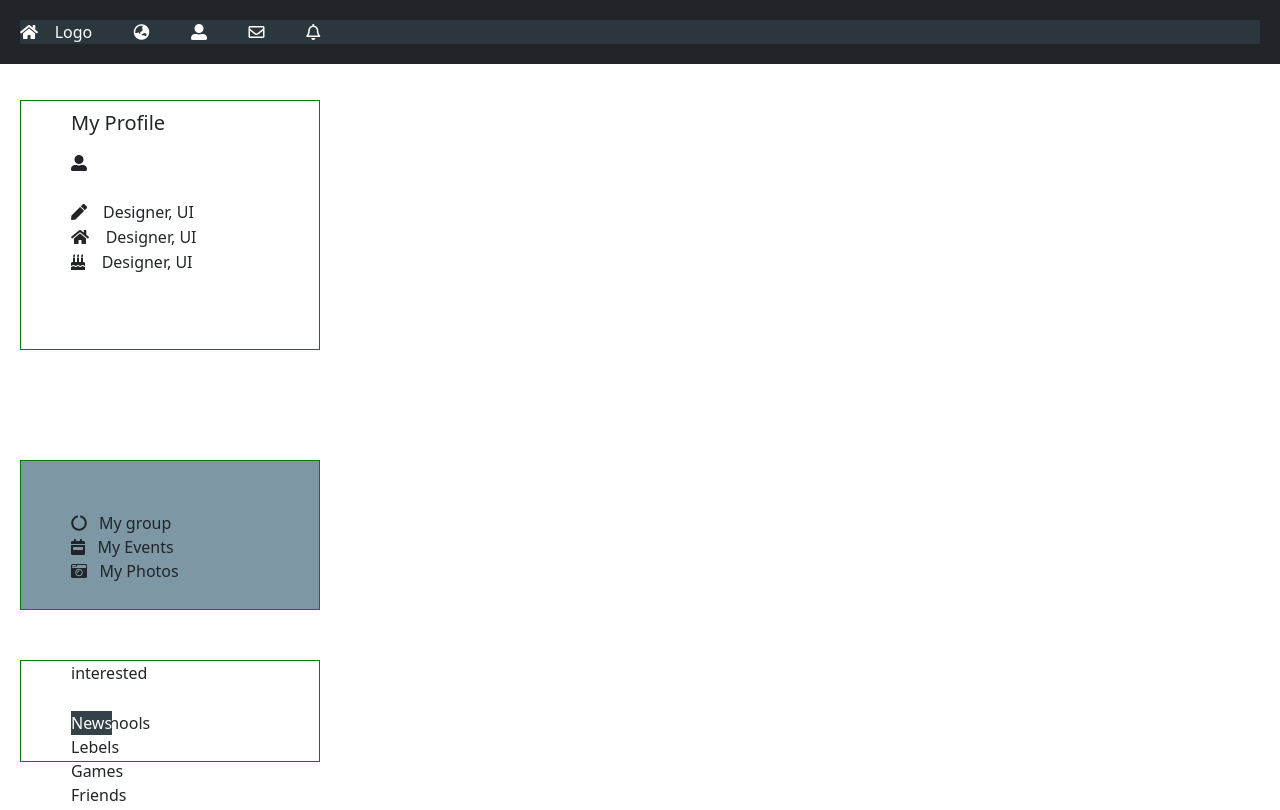
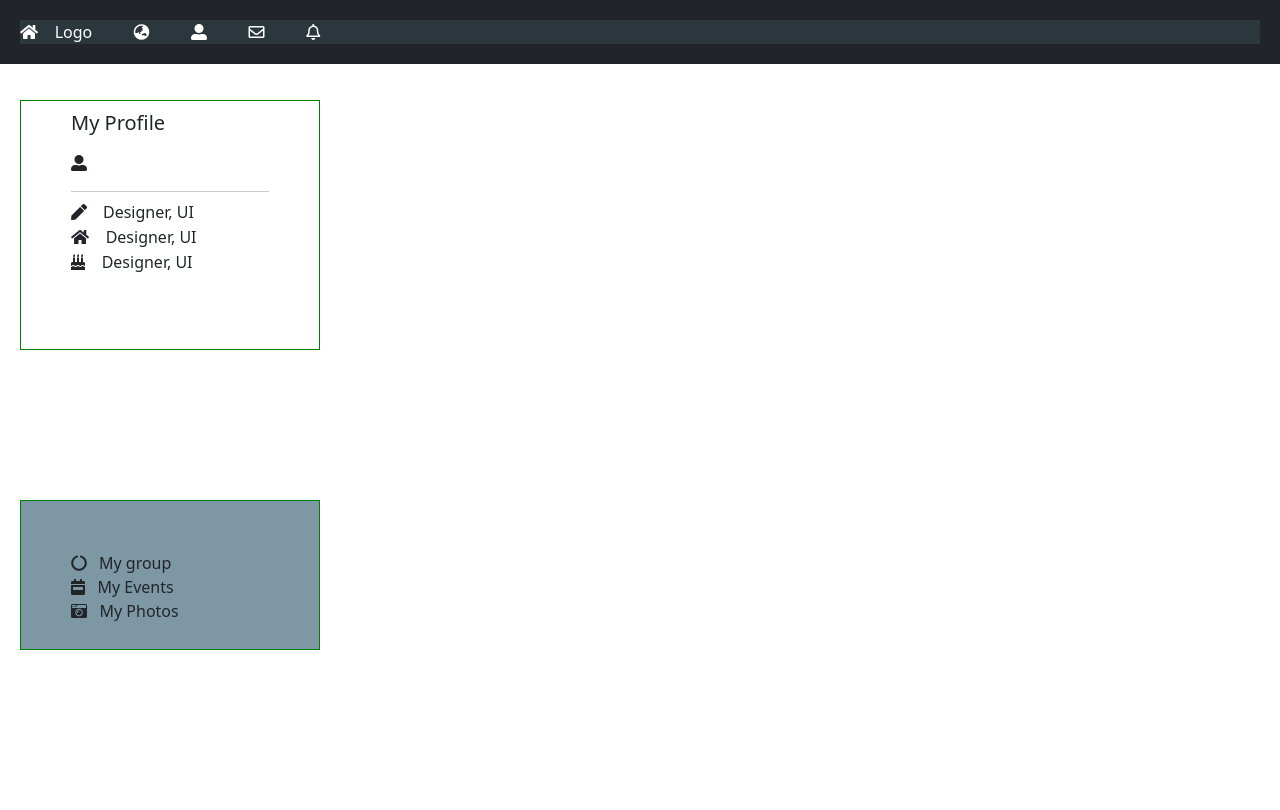
Before and after one commit to Pobarul-islam/work--1, a plain HTML site: page index.html in a window 1280 px wide. Shown: the top 810 px of the page. Drawn offline with nearby package versions, Linux system fonts and the light colour scheme.

Commit message:
modified 1

```diff
--- a/index.html
+++ b/index.html
@@ -27,7 +27,7 @@
 
     <profile class="box1">
         <h5 class="my">My Profile</h5>
-        <div class="profile"><i class="fas fa-user-alt"></i></div>
+        <div class="profile"><i class="fas fa-user-alt"></i></div> <br> <hr>
         <div class="pen2"><i class="fas fa-pen"> &nbsp; &nbsp;</i>Designer, UI</div>
         <div class="london"><i class="fas fa-home"></i> &nbsp; &nbsp;</i>Designer, UI</div>
         <div class="cake"><i class="fas fa-birthday-cake"></i> &nbsp; &nbsp;</i>Designer, UI</div>
--- a/style.css
+++ b/style.css
@@ -86,7 +86,7 @@
 
 .box2{
     position: absolute;
-    top: 55%;
+    top: 60%;
     height: 150px;
     width: 300px;
     border: 1px solid green;
@@ -98,7 +98,7 @@
 
 .box3{
     position: absolute;
-    top: 80%;
+    top: 100%;
     height: 100px;
     width: 300px;
     border: 1px solid green;
```
